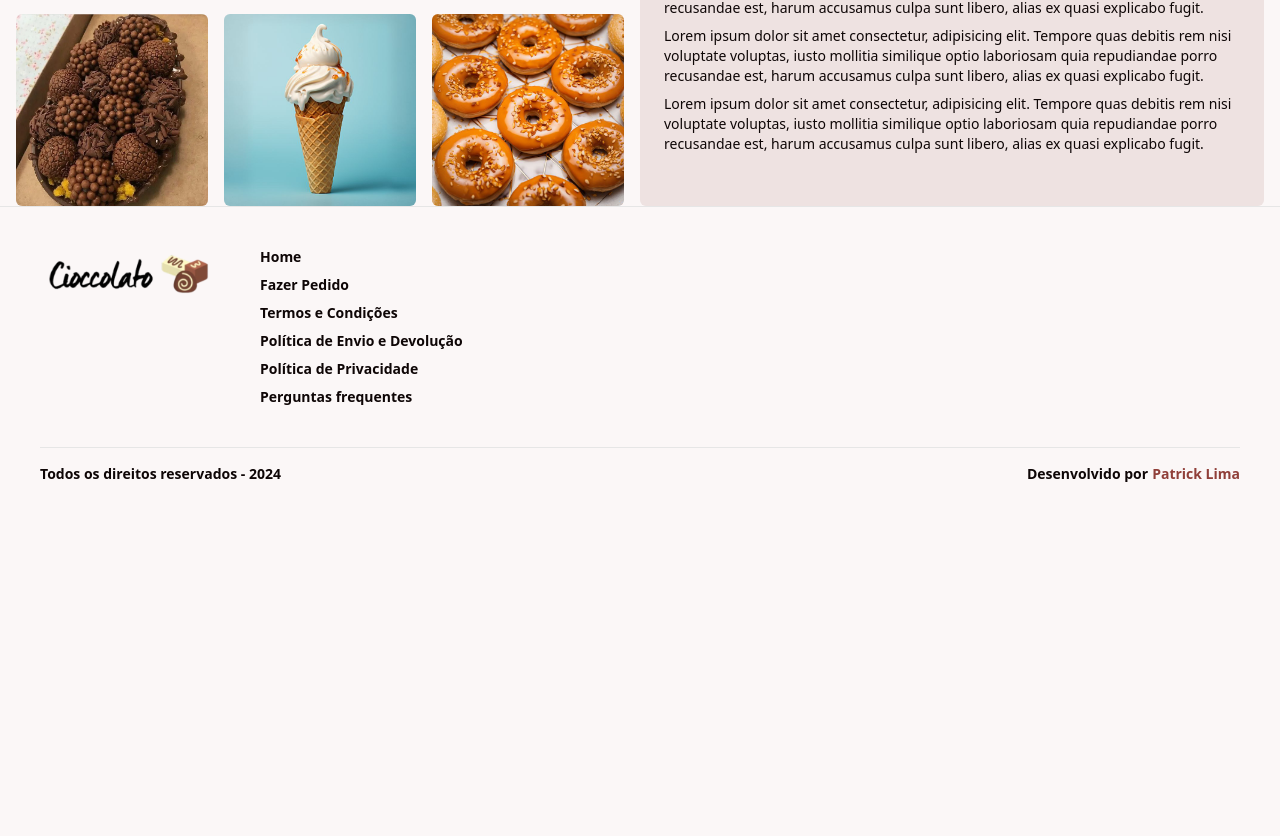
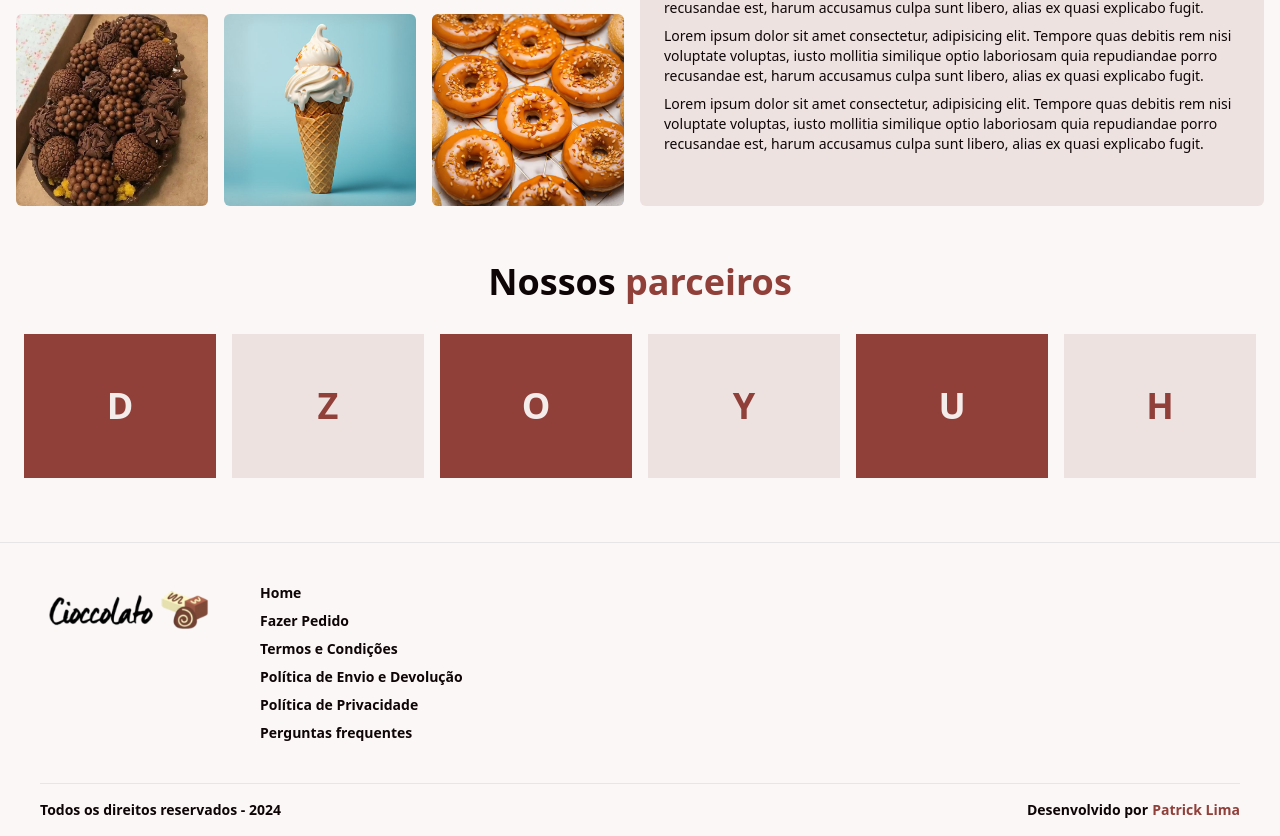
Before and after one commit to patricklimax/react-store-cioccolato, a Next.js app: page / in a window 1280 px wide. Shown: the part 1505-2341 px from the top of the page. Before the commit the page ends 2005 px from the top, so only its background shows below. Built offline with nearby package versions, Linux system fonts and the light colour scheme.

Commit message:
feat: added Components Partners oh the Site

```diff
--- /dev/null
+++ b/src/app/(site)/components/partners.tsx
@@ -0,0 +1,33 @@
+const Partners = () => {
+	return (
+		<section className='flex flex-col gap-4 px-4 pt-10 pb-16'>
+			<h1 className='py-4 text-center text-2xl font-semibold md:text-4xl'>
+				Nossos
+				<span className='text-primary'> parceiros</span>
+			</h1>
+
+			<div className='w-full grid grid-cols-3 md:grid-cols-6 gap-4 px-2'>
+				<div className='flex items-center justify-center h-28 md:h-36 bg-primary'>
+					<p className='text-4xl font-bold text-muted'>D</p>
+				</div>
+				<div className='flex items-center justify-center h-28 md:h-36 bg-secondary'>
+					<p className='text-4xl font-bold text-primary'>Z</p>
+				</div>
+				<div className='flex items-center justify-center h-28 md:h-36 bg-primary'>
+					<p className='text-4xl font-bold text-muted'>O</p>
+				</div>
+				<div className='flex items-center justify-center h-28 md:h-36 bg-secondary'>
+					<p className='text-4xl font-bold text-primary'>Y</p>
+				</div>
+				<div className='flex items-center justify-center h-28 md:h-36 bg-primary'>
+					<p className='text-4xl font-bold text-muted'>U</p>
+				</div>
+				<div className='flex items-center justify-center h-28 md:h-36 bg-secondary'>
+					<p className='text-4xl font-bold text-primary'>H</p>
+				</div>
+			</div>
+		</section>
+	);
+};
+
+export default Partners;
--- a/src/app/(site)/page.tsx
+++ b/src/app/(site)/page.tsx
@@ -1,5 +1,6 @@
 import AboutEnterprise from './components/about';
 import HeroPage from './components/hero';
+import Partners from './components/partners';
 import ProductList from './components/product-list';
 
 export default function Home() {
@@ -8,6 +9,7 @@ export default function Home() {
 			<HeroPage />
 			<ProductList />
 			<AboutEnterprise />
+			<Partners />
 		</main>
 	);
 }
```
